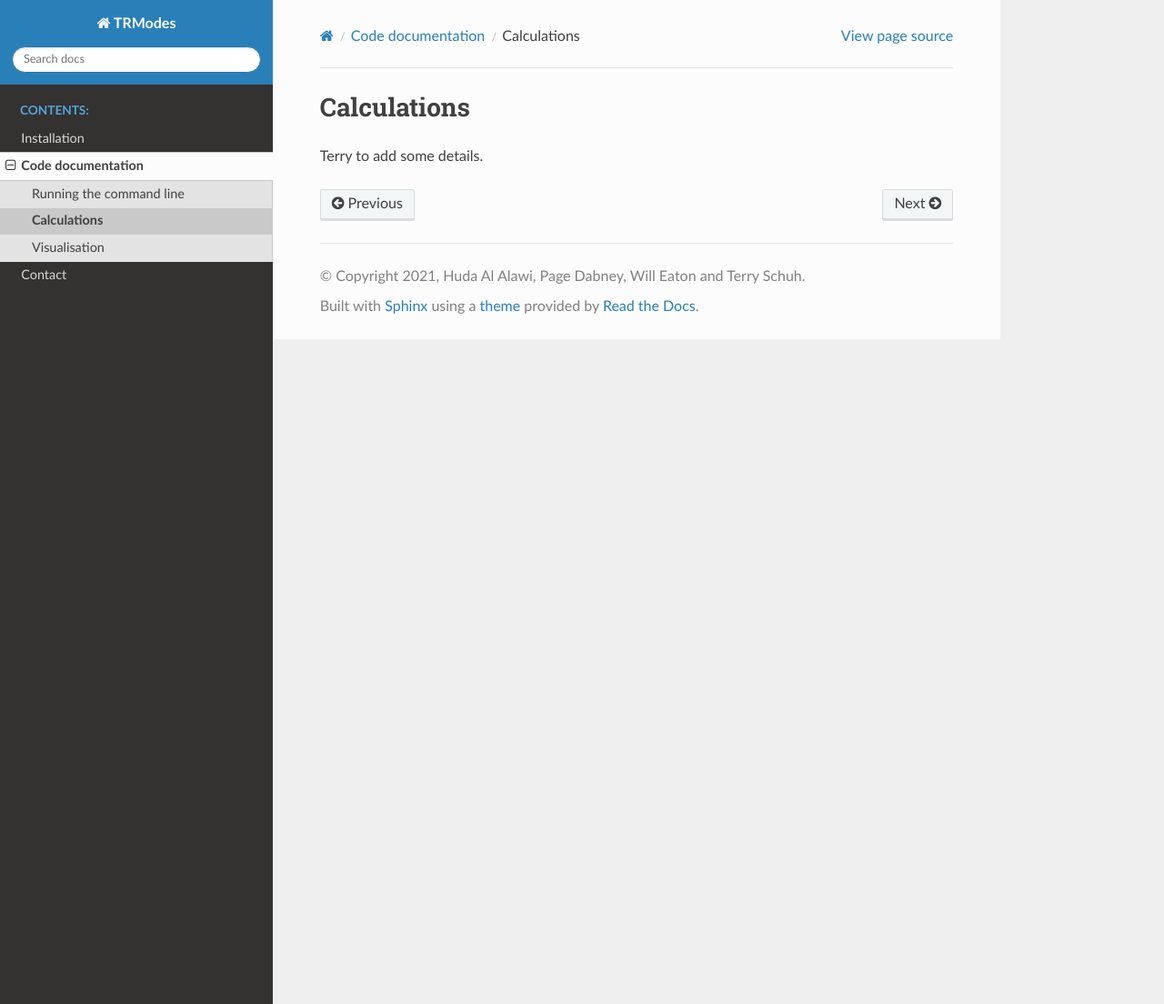
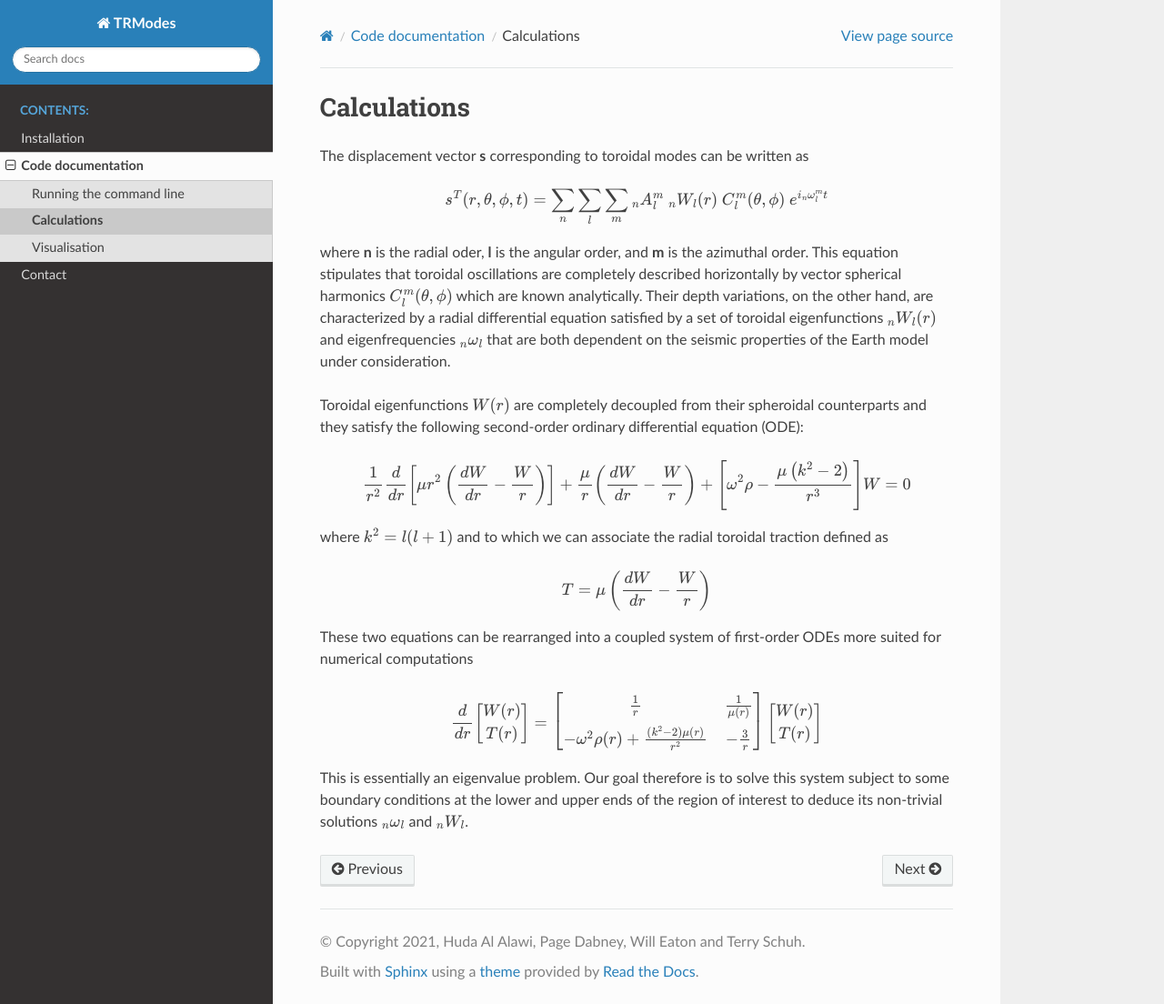
Before and after one commit to williameaton/TRModes, a Sphinx documentation site: the page built from docs/calculations.rst, in a window 1280 px wide and 1104 px high. Shown: the whole window at 91% size. Built offline with Sphinx 7.4.7 and the Read the Docs theme 2.0.0, drawn with Linux system fonts in a browser that asks for light colours.

Commit message:
started working on this

```diff
--- a/docs/calculations.rst
+++ b/docs/calculations.rst
@@ -1,4 +1,31 @@
 Calculations
 ============
 
-Terry to add some details.
+The displacement vector **s** corresponding to toroidal modes can be written as
+
+.. math::
+
+   s^T(r,\theta,\phi,t) = \sum_{n} \sum_{l} \sum_{m} {}_{n}A_{l}^{m}\ {}_{n}W_{l}(r)\ C_{l}^{m}(\theta,\phi)\ e^{i {}_{n}\omega_{l}^{m} t}
+
+where **n** is the radial oder, **l** is the angular order, and **m** is the azimuthal order. This equation stipulates that toroidal oscillations are completely described horizontally by vector spherical harmonics :math:`C_{l}^{m}(\theta,\phi)` which are known analytically. Their depth variations, on the other hand, are characterized by a radial differential equation satisfied by a set of toroidal eigenfunctions :math:`{}_{n}W_{l}(r)` and eigenfrequencies :math:`{}_{n}\omega_{l}` that are both dependent on the seismic properties of the Earth model under consideration.
+
+
+Toroidal eigenfunctions :math:`W(r)` are completely decoupled from their spheroidal counterparts and they satisfy the following second-order ordinary differential equation (ODE):
+
+.. math::
+
+   \frac{1}{r^2} \frac{d}{dr} \left[\mu r^2 \left(\frac{dW}{dr} - \frac{W}{r}\right)\right] + \frac{\mu}{r}\left(\frac{dW}{dr} - \frac{W}{r}\right) + \left[\omega^2 \rho - \frac{\mu \left(k^2 - 2\right)}{r^3}\right] W = 0
+
+where :math:`k^2 = l(l + 1)` and to which we can associate the radial toroidal traction defined as
+
+.. math::
+
+   T = \mu \left(\frac{dW}{dr} - \frac{W}{r}\right)
+
+These two equations can be rearranged into a coupled system of first-order ODEs more suited for numerical computations
+
+.. math::
+
+   \frac{d}{dr} \begin{bmatrix} W(r)\\T(r) \end{bmatrix} = \begin{bmatrix} \frac{1}{r} & \frac{1}{\mu(r)} \\ -\omega^2 \rho(r) + \frac{(k^2 - 2) \mu(r)}{r^2} & -\frac{3}{r} \end{bmatrix} \begin{bmatrix} W(r)\\T(r) \end{bmatrix}
+
+This is essentially an eigenvalue problem. Our goal therefore is to solve this system subject to some boundary conditions at the lower and upper ends of the region of interest to deduce its non-trivial solutions :math:`{}_{n}\omega_{l}` and :math:`{}_{n}W_{l}`.
```
